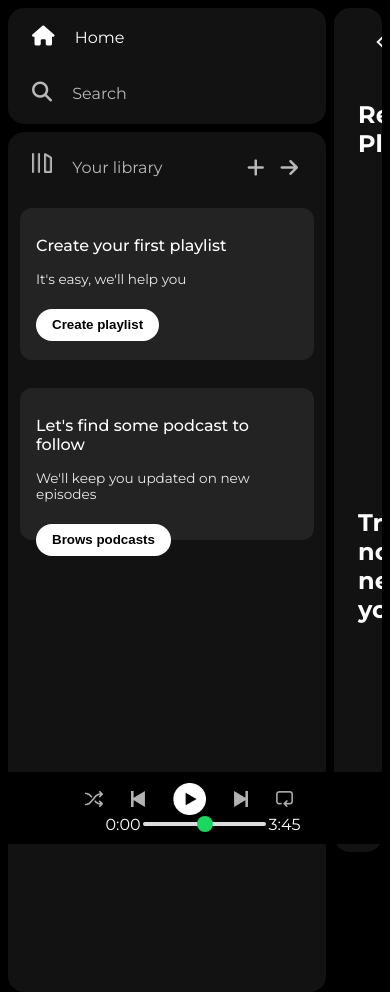
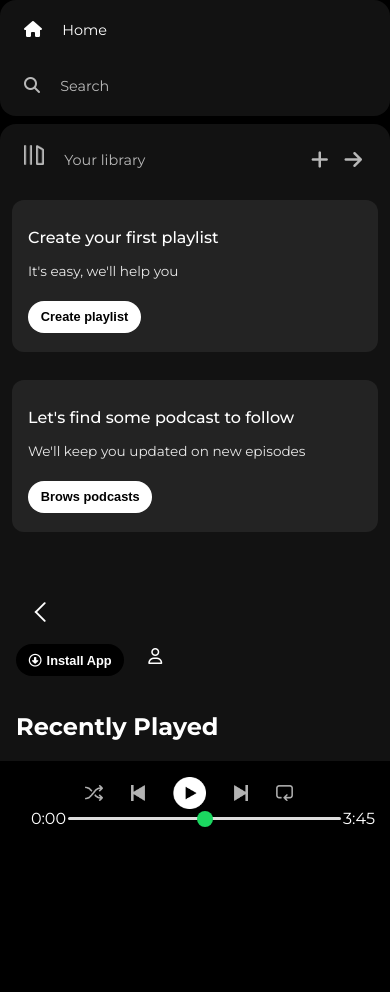
Before and after one commit to karankmr1/CSS-PROJECT, a plain HTML site: page index.html in a window 390 px wide. After the commit the page ends 844 px from the top, so only its background shows below. Drawn offline with Linux system fonts and the light colour scheme.

Commit message:
responsiveness

```diff
--- a/style.css
+++ b/style.css
@@ -298,3 +298,71 @@ a{
     border-radius: 50%;
     margin-top: -6px;
 }
+
+@media (max-width: 768px) {
+    .main {
+        flex-direction: column;
+        padding: 0;
+    }
+
+    .sidebar {
+        width: 100%;
+        margin-right: 0;
+        border-radius: 0;
+    }
+
+    .main-content {
+        padding: 1rem;
+    }
+
+    .card-container {
+        justify-content: center;
+        gap: 1rem;
+    }
+
+    .card {
+        margin: 0;
+        width: 45%;
+    }
+
+    .music-player {
+        flex-direction: column;
+        height: auto;
+        padding: 0.5rem;
+        gap: 0.5rem;
+    }
+
+    .album, .player, .controls {
+        width: 100%;
+    }
+
+    .sticky-nav-options {
+        flex-wrap: wrap;
+        gap: 0.5rem;
+    }
+
+    .badge {
+        font-size: 0.8rem;
+        padding: 0.3rem 0.8rem;
+    }
+}
+
+@media (max-width: 480px) {
+    .card {
+        width: 100%;
+    }
+
+    .nav-option a {
+        font-size: 0.9rem;
+    }
+
+    .nav-option i {
+        font-size: 1rem;
+    }
+
+    .sticky-nav {
+        flex-direction: column;
+        align-items: flex-start;
+        gap: 0.5rem;
+    }
+}
```
